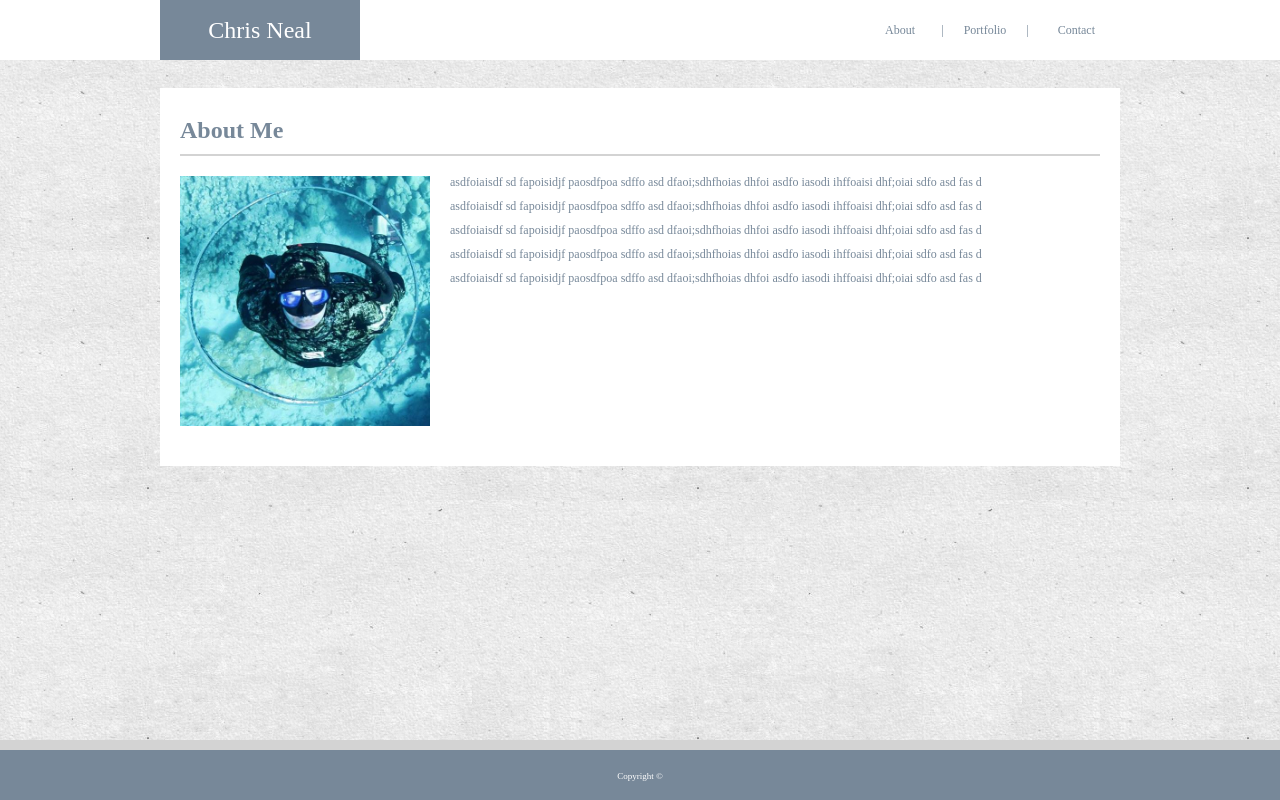
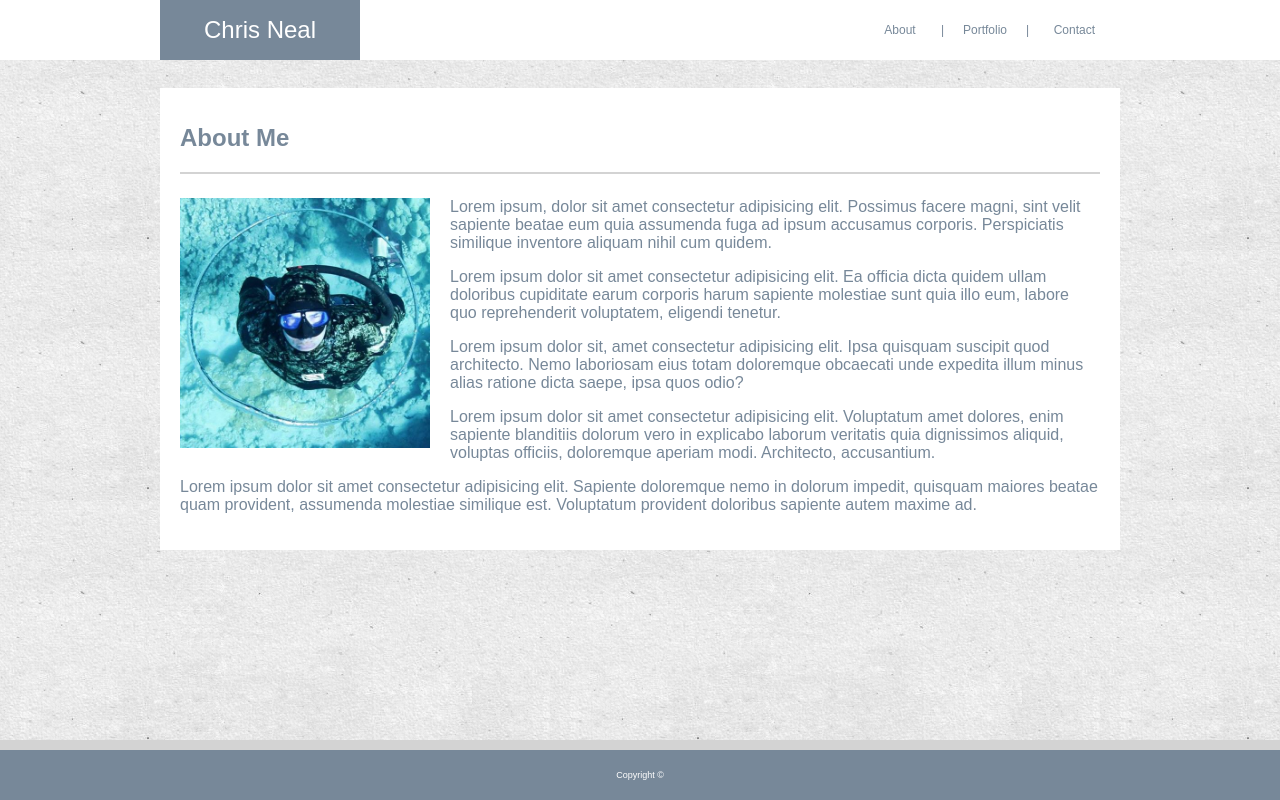
Before and after one commit to chrisneal72/01_homework_portfolio, a plain HTML site: page index.html in a window 1280 px wide. Drawn offline with Linux system fonts and the light colour scheme.

Commit message:
optomized some html and css

```diff
--- a/assests/css/style.css
+++ b/assests/css/style.css
@@ -1,13 +1,25 @@
   * {
       text-align: center;
-      'Arial', 'Helvetica Neue', Helvetica, sans-serif;
+      font-family: 'Arial', 'Helvetica Neue', Helvetica, sans-serif;
   }
+
+  /* HTML Elements */
 
   body {
       background-image: url("../images/bg.jpg");
-      font-size: 10px;
-      line-height: 12px;
+      font-size: 12px;
       color: #333;
+  }
+
+  header {
+      position: fixed;
+      left: 0px;
+      top: 0px;
+      text-align: center;
+      width: 100%;
+      height: 60px;
+      background: #fff;
+      z-index: 99;
   }
 
   a {
@@ -23,7 +35,7 @@
   p {
       text-align: left;
       color: lightslategrey;
-      font-size: 12px;
+      font-size: 16px;
   }
 
   h1 {
@@ -47,30 +59,14 @@
       font-size: 12px;
   }
 
-  .aboutimage {
-      width: 250px;
-      margin: 0px 20px 20px 0px;
-  }
-
-  .mytextbox{
-      width: 920px;
-  }
-
-  #header {
-      position: fixed;
-      left: 0px;
-      top: 0px;
-      text-align: center;
-      width: 100%;
-      height: 60px;
-      background: #fff;
-  }
+  /* Menu Items */
 
   #headercontainer {
-      display: inline-block;
+      margin: 0 auto;
       width: 960px;
       height: 60px;
       clear: both;
+      z-index: 99;
   }
 
   #name {
@@ -122,6 +118,8 @@
       line-height: 60px;
   }
 
+  /* Common Body Elements */
+
   #bodycontainer {
       clear: both;
       display: inline-block;
@@ -145,6 +143,21 @@
       width: 920px;
       padding-bottom: 30px;
   }
+
+  /* About Elements */
+
+  .aboutimage {
+      width: 250px;
+      margin: 0px 20px 20px 0px;
+  }
+
+  /* Contact Elements */
+
+  .mytextbox {
+      width: 920px;
+  }
+
+  /* Portfolio Elements */
 
   .portcontainer {
       position: relative;
@@ -171,6 +184,8 @@
       line-height: 35px;
   }
 
+  /* Footer Styling */
+
   footer {
       position: fixed;
       left: 0;
--- a/index.html
+++ b/index.html
@@ -10,7 +10,7 @@
 </head>
 
 <body>
-    <div id="header">
+    <header>
         <div id="headercontainer">
             <div id="name">Chris Neal</div>
             <div id="aboutlink"><a href="index.html">About</a></div>
@@ -19,22 +19,27 @@
             <div class="divider">|</div>
             <div id="contactlink"><a href="contact.html">Contact</a></div>
         </div>
-    </div>
+    </header>
     <div id="bodycontainer">
         <h1>About Me</h1>
         <div id="greybar"></div>
         <div>
             <img src="assests/images/photo.jpg" alt="picture of chris" class="aboutimage">
-            <p>asdfoiaisdf sd fapoisidjf paosdfpoa sdffo asd dfaoi;sdhfhoias dhfoi asdfo iasodi ihffoaisi dhf;oiai sdfo
-                asd fas d</p>
-            <p>asdfoiaisdf sd fapoisidjf paosdfpoa sdffo asd dfaoi;sdhfhoias dhfoi asdfo iasodi ihffoaisi dhf;oiai sdfo
-                asd fas d</p>
-            <p>asdfoiaisdf sd fapoisidjf paosdfpoa sdffo asd dfaoi;sdhfhoias dhfoi asdfo iasodi ihffoaisi dhf;oiai sdfo
-                asd fas d</p>
-            <p>asdfoiaisdf sd fapoisidjf paosdfpoa sdffo asd dfaoi;sdhfhoias dhfoi asdfo iasodi ihffoaisi dhf;oiai sdfo
-                asd fas d</p>
-            <p>asdfoiaisdf sd fapoisidjf paosdfpoa sdffo asd dfaoi;sdhfhoias dhfoi asdfo iasodi ihffoaisi dhf;oiai sdfo
-                asd fas d</p>
+            <p>Lorem ipsum, dolor sit amet consectetur adipisicing elit. Possimus facere magni, sint velit sapiente
+                beatae eum quia assumenda fuga ad ipsum accusamus corporis. Perspiciatis similique inventore aliquam
+                nihil cum quidem.</p>
+            <p>Lorem ipsum dolor sit amet consectetur adipisicing elit. Ea officia dicta quidem ullam doloribus
+                cupiditate earum corporis harum sapiente molestiae sunt quia illo eum, labore quo reprehenderit
+                voluptatem, eligendi tenetur.</p>
+            <p>Lorem ipsum dolor sit, amet consectetur adipisicing elit. Ipsa quisquam suscipit quod architecto. Nemo
+                laboriosam eius totam doloremque obcaecati unde expedita illum minus alias ratione dicta saepe, ipsa
+                quos odio?</p>
+            <p>Lorem ipsum dolor sit amet consectetur adipisicing elit. Voluptatum amet dolores, enim sapiente
+                blanditiis dolorum vero in explicabo laborum veritatis quia dignissimos aliquid, voluptas officiis,
+                doloremque aperiam modi. Architecto, accusantium.</p>
+            <p>Lorem ipsum dolor sit amet consectetur adipisicing elit. Sapiente doloremque nemo in dolorum impedit,
+                quisquam maiores beatae quam provident, assumenda molestiae similique est. Voluptatum provident
+                doloribus sapiente autem maxime ad.</p>
         </div>
     </div>
     <footer>
```
Also changed, not shown: contact.html (+2 -2 lines), portfolio.html (+2 -1 lines).
